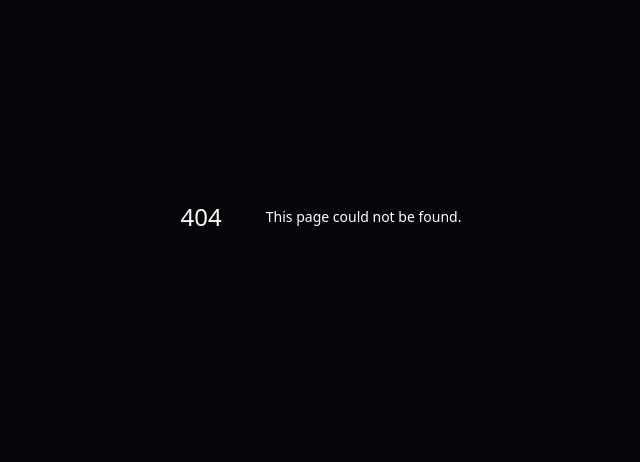
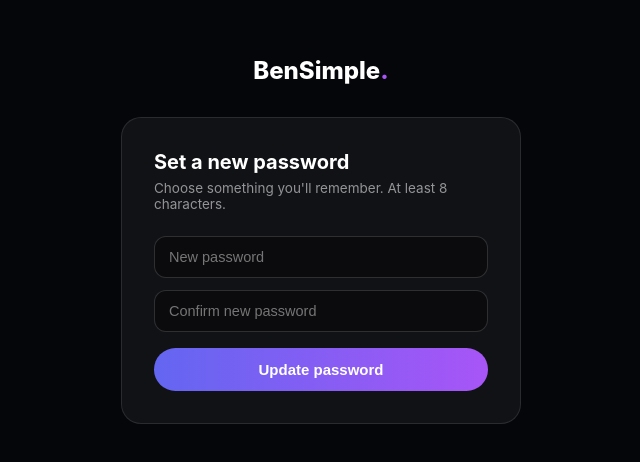
Before and after one commit to benlavelle44/bensimple, a Next.js app: page /reset-password in a window 1280 px wide. Before the commit this address had no page. Shown: the part 184-646 px from the top of the page, without its empty margins (319-959 px from the left). Built offline with nearby package versions, Linux system fonts and the light colour scheme; no server answers.

Commit message:
Implement reset password functionality

```diff
--- /dev/null
+++ b/app/reset-password/page.js
@@ -0,0 +1,96 @@
+"use client";
+import { useState } from "react";
+import { supabase } from "../../lib/supabase";
+
+export default function ResetPassword() {
+  const [password, setPassword] = useState("");
+  const [confirm, setConfirm] = useState("");
+  const [message, setMessage] = useState("");
+  const [messageType, setMessageType] = useState("error");
+  const [loading, setLoading] = useState(false);
+  const [done, setDone] = useState(false);
+
+  const handleReset = async () => {
+    if (!password.trim() || !confirm.trim()) {
+      setMessage("Please fill in both fields.");
+      setMessageType("error");
+      return;
+    }
+    if (password !== confirm) {
+      setMessage("Passwords don't match.");
+      setMessageType("error");
+      return;
+    }
+    if (password.length < 8) {
+      setMessage("Password must be at least 8 characters.");
+      setMessageType("error");
+      return;
+    }
+    setLoading(true);
+    const { error } = await supabase.auth.updateUser({ password });
+    if (error) {
+      setMessage(error.message);
+      setMessageType("error");
+    } else {
+      setDone(true);
+    }
+    setLoading(false);
+  };
+
+  return (
+    <div style={{ minHeight: "100vh", background: "#05060a", display: "flex", alignItems: "center", justifyContent: "center", padding: "1.5rem" }}>
+      <div style={{ width: "100%", maxWidth: 400 }}>
+        <div style={{ textAlign: "center", marginBottom: "2rem" }}>
+          <a href="/" style={{ fontSize: 24, fontWeight: 800, color: "#fff", textDecoration: "none" }}>
+            BenSimple<span style={{ color: "#a855f7" }}>.</span>
+          </a>
+        </div>
+
+        <div style={{ background: "rgba(255,255,255,0.05)", border: "1px solid rgba(255,255,255,0.1)", borderRadius: 20, padding: "2rem" }}>
+          {done ? (
+            <div style={{ textAlign: "center" }}>
+              <p style={{ fontSize: 17, fontWeight: 700, color: "#5dcaa5", margin: "0 0 12px" }}>Password updated.</p>
+              <p style={{ fontSize: 14, color: "rgba(255,255,255,0.55)", margin: "0 0 20px" }}>You can now log in with your new password.</p>
+              <a href="/login" style={{ display: "block", padding: "12px", fontSize: 15, fontWeight: 700, background: "linear-gradient(90deg, #6366f1, #a855f7)", color: "#fff", borderRadius: 999, textDecoration: "none", textAlign: "center" }}>
+                Go to log in
+              </a>
+            </div>
+          ) : (
+            <>
+              <h1 style={{ fontSize: 20, fontWeight: 700, margin: "0 0 6px", color: "#fff" }}>Set a new password</h1>
+              <p style={{ fontSize: 13.5, color: "rgba(255,255,255,0.55)", margin: "0 0 24px" }}>Choose something you'll remember. At least 8 characters.</p>
+
+              <input
+                type="password"
+                placeholder="New password"
+                value={password}
+                onChange={(e) => setPassword(e.target.value)}
+                style={{ width: "100%", padding: "12px 14px", marginBottom: 12, borderRadius: 12, border: "1px solid rgba(255,255,255,0.15)", background: "rgba(0,0,0,0.35)", color: "#fff", fontSize: 14.5, boxSizing: "border-box" }}
+              />
+              <input
+                type="password"
+                placeholder="Confirm new password"
+                value={confirm}
+                onChange={(e) => setConfirm(e.target.value)}
+                onKeyDown={(e) => { if (e.key === "Enter") handleReset(); }}
+                style={{ width: "100%", padding: "12px 14px", marginBottom: 16, borderRadius: 12, border: "1px solid rgba(255,255,255,0.15)", background: "rgba(0,0,0,0.35)", color: "#fff", fontSize: 14.5, boxSizing: "border-box" }}
+              />
+
+              {message && (
+                <p style={{ fontSize: 13, color: messageType === "success" ? "#5dcaa5" : "#f0997b", margin: "0 0 16px" }}>{message}</p>
+              )}
+
+              <button
+                onClick={handleReset}
+                disabled={loading}
+                style={{ width: "100%", padding: "13px", fontSize: 15, cursor: loading ? "default" : "pointer", fontWeight: 700, background: "linear-gradient(90deg, #6366f1, #a855f7)", color: "#fff", border: "none", borderRadius: 999, opacity: loading ? 0.6 : 1 }}
+              >
+                {loading ? "Updating..." : "Update password"}
+              </button>
+            </>
+          )}
+        </div>
+      </div>
+    </div>
+  );
+}
```
